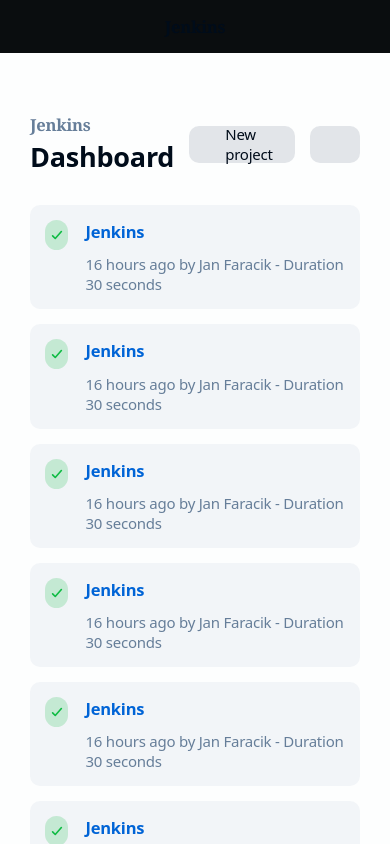
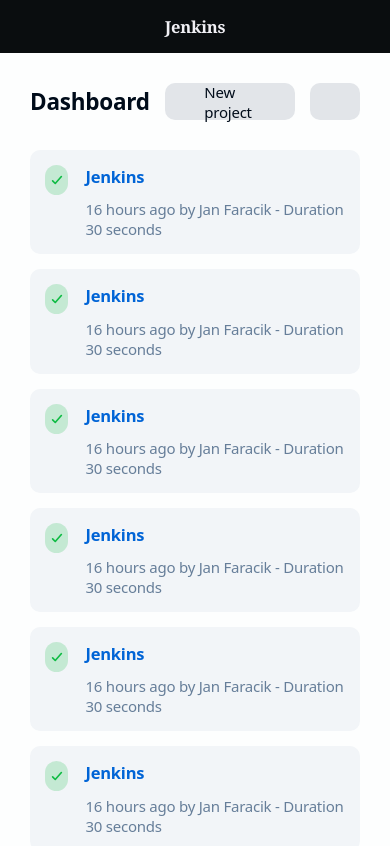
Before and after one commit to jenkinsci/jenkins-prototype, a React (Create React App) app: page / in a window 390 px wide. Shown: the top 846 px of the page. Built offline with nearby package versions, Linux system fonts and the light colour scheme; some icons are missing.

Commit message:
Cleanup for mobile

```diff
--- a/src/pages/Dashboard.jsx
+++ b/src/pages/Dashboard.jsx
@@ -35,7 +35,7 @@
     <div className="jenkins-body">
       <div className="jenkins-app-bar">
         <div className={"jenkins-app-bar__content"}>
-          <div className="rotating-title">
+          <div className="rotating-title jenkins-mobile-hide">
             <p>Morning Jan</p>
             <p>Jenkins</p>
           </div>
--- a/src/styles/App.scss
+++ b/src/styles/App.scss
@@ -114,11 +114,13 @@
   -webkit-font-smoothing: antialiased;
   -moz-osx-font-smoothing: grayscale;
   font-weight: 500;
+  background: var(--background-color);
 }
 
 body {
   margin: 0;
   color: var(--foreground-color);
+  background: var(--background-color);
 }
 
 * {
@@ -135,6 +137,8 @@
 
   @media screen and (max-width: 1000px) {
     display: block;
+    width: unset;
+    height: unset;
   }
 }
 
@@ -160,6 +164,7 @@
     font-size: 1.1rem;
     font-weight: 600;
     margin: 0;
+    color: var(--nav-foreground-color);
   }
 
   span {
@@ -276,12 +281,21 @@
   height: 100vh;
   overflow-x: hidden;
   overflow-y: scroll;
+
+  @media screen and (max-width: 1000px) {
+    height: unset;
+    overflow: unset;
+  }
 }
 
 h1 {
   font-size: 1.8rem;
   font-weight: 800;
   margin: 0;
+
+  @media screen and (max-width: 1000px) {
+    font-size: 1.5rem;
+  }
 }
 
 .jenkins-sidebar {
@@ -360,6 +374,10 @@
 .jenkins-body {
   padding: 4rem 2rem 2rem 2rem;
 
+  @media screen and (max-width: 1000px) {
+    padding-top: 2rem;
+  }
+
   &--sidebar {
     display: grid;
     grid-template-columns: 350px 1fr;
```
